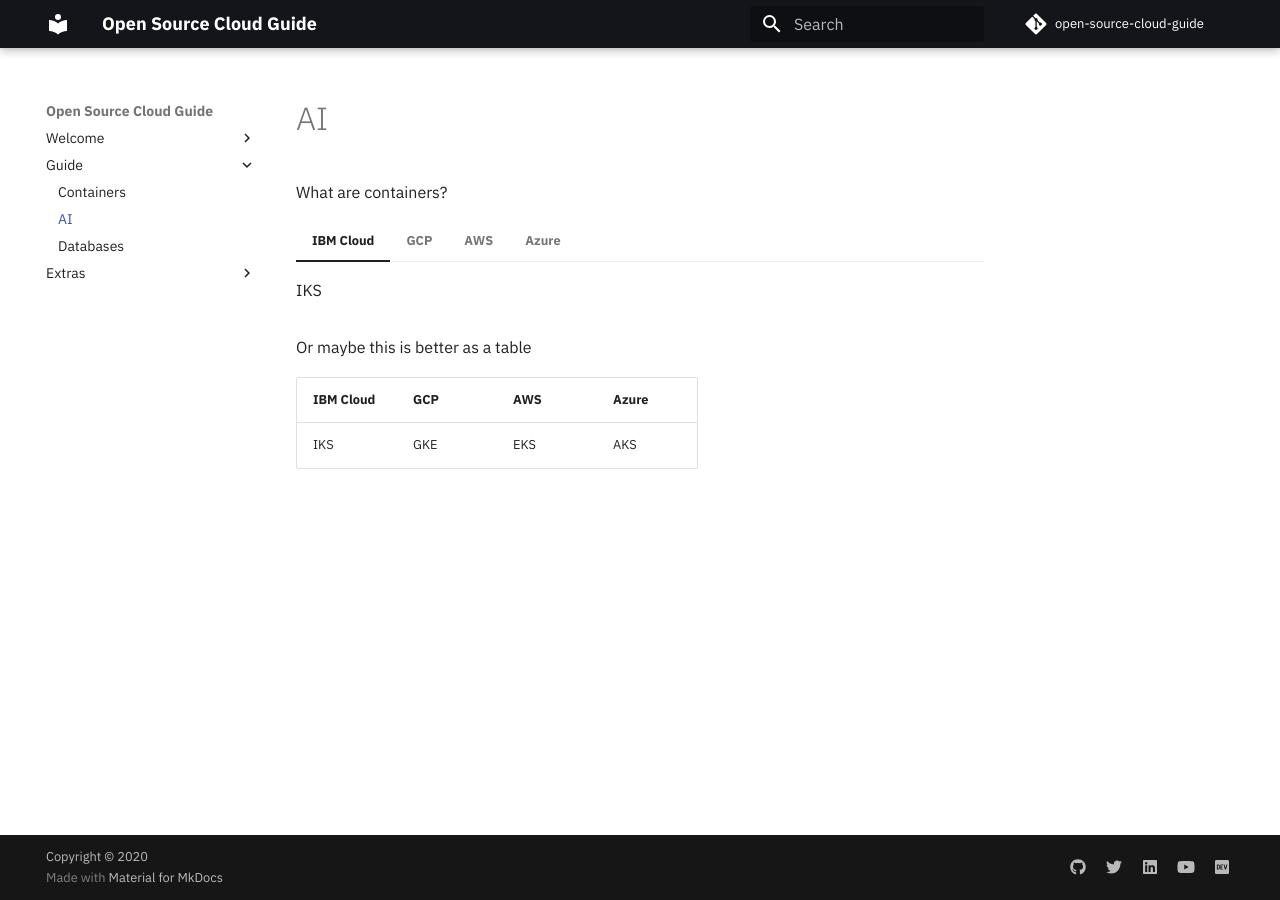
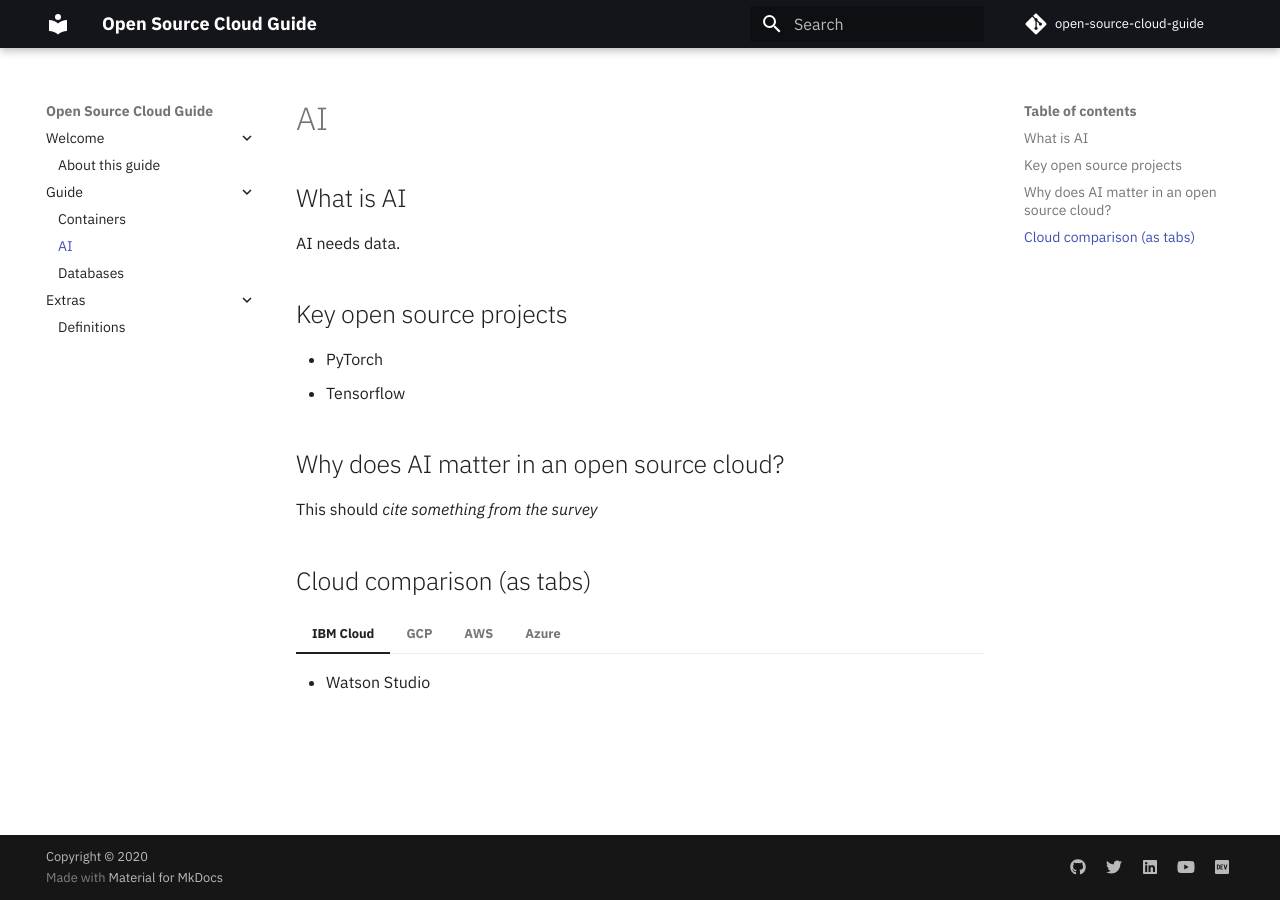
Before and after one commit to stevemar/open-source-cloud-guide, an MkDocs documentation site: the page built from docs/ai/README.md, in a window 1280 px wide. Built offline with MkDocs 1.6.1 and Material for MkDocs 9.7.7, drawn with Linux system fonts in a browser that asks for light colours; comment, search, counter and statistics services are not loaded.

Commit message:
more detail

```diff
--- a/docs/ai/README.md
+++ b/docs/ai/README.md
@@ -1,25 +1,32 @@
 # AI
 
-What are containers?
+## What is AI
+
+AI needs data.
+
+## Key open source projects
+
+* PyTorch
+* Tensorflow
+
+## Why does AI matter in an open source cloud?
+
+This should _cite something from the survey_
+
+## Cloud comparison (as tabs)
 
 === "IBM Cloud"
 
-    IKS
+    * Watson Studio
 
 === "GCP"
 
-    GKE
+    * MySQL
 
 === "AWS"
 
-    EKS
+    * RDB
 
 === "Azure"
 
-    AKS
-
-Or maybe this is better as a table
-
-| IBM Cloud | GCP | AWS | Azure |
-| - | - | - | - |
-| IKS | GKE | EKS | AKS |
+    * SQL
--- a/docs/containers/README.md
+++ b/docs/containers/README.md
@@ -1,6 +1,24 @@
 # Containers
 
-What are containers?
+Give a brief overview of the technology
+Indicate what are the popular open source projects in that space
+Reference some data/aspect/result of the survey
+Compare and contrast how major CSPs (IBM Cloud, GCP, Azure, AWS) are using open source for their services
+Links to external sites to learn about the tech
+
+## What are containers
+
+Containers are run in Kubernetes.
+
+## Key open source projects
+
+* Kubernetes
+
+## Why do containers matter in an open source cloud?
+
+This should _cite something from the survey_
+
+## Cloud comparison (as tabs)
 
 === "IBM Cloud"
 
@@ -18,8 +36,14 @@
 
     AKS
 
+## Cloud comparision (as a table)
+
 Or maybe this is better as a table
 
 | IBM Cloud | GCP | AWS | Azure |
 | - | - | - | - |
 | IKS | GKE | EKS | AKS |
+
+## References
+
+* [Kubernetes](https://kubernetes.io)
--- a/docs/databases/README.md
+++ b/docs/databases/README.md
@@ -1,25 +1,32 @@
 # Databases
 
-What are containers?
+## What are databases
+
+Databases store data.
+
+## Key open source projects
+
+* MySQL
+
+## Why do databases matter in an open source cloud?
+
+This should _cite something from the survey_
+
+## Cloud comparison (as tabs)
 
 === "IBM Cloud"
 
-    IKS
+    * MySQL
+    * Db2
 
 === "GCP"
 
-    GKE
+    * MySQL
 
 === "AWS"
 
-    EKS
+    * RDB
 
 === "Azure"
 
-    AKS
-
-Or maybe this is better as a table
-
-| IBM Cloud | GCP | AWS | Azure |
-| - | - | - | - |
-| IKS | GKE | EKS | AKS |
+    * SQL
--- a/mkdocs.yml
+++ b/mkdocs.yml
@@ -34,6 +34,8 @@
     logo: material/library
   features:
     - navigation.instant
+    - navigation.expand
+    - navigation.top
   palette:
     scheme: default
     primary: black
```
